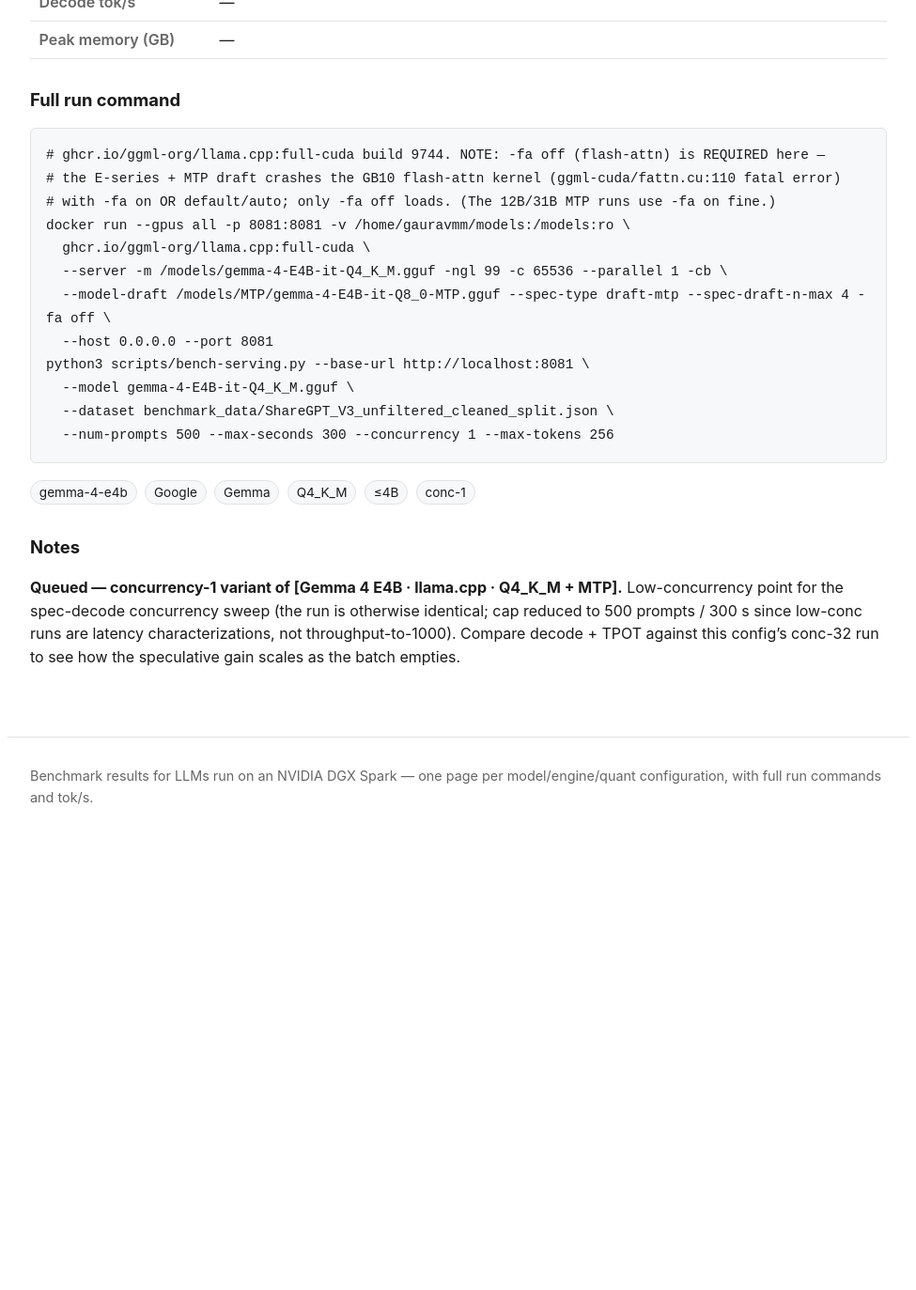
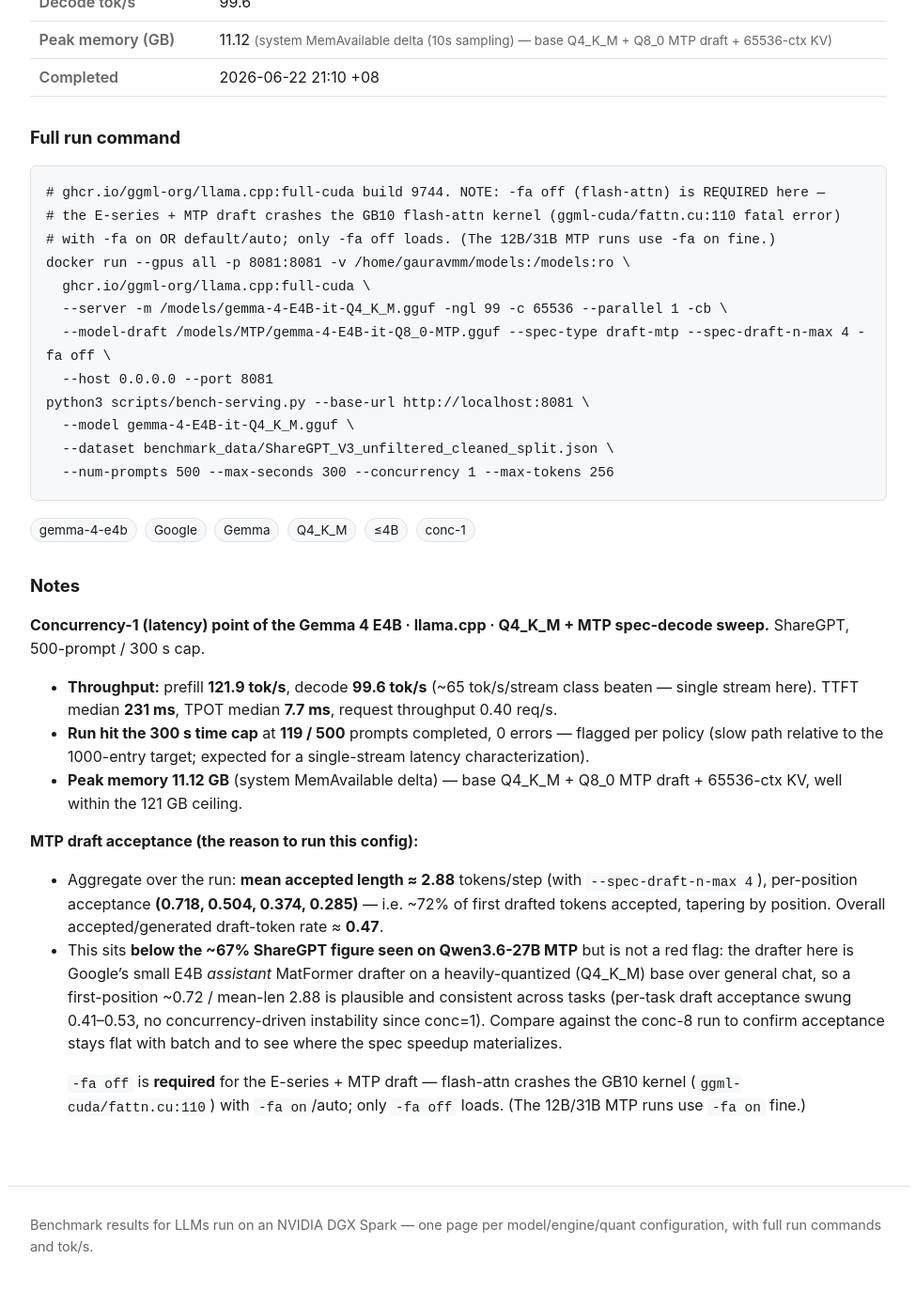
Before and after one commit to yjsoon/autobench, a Jekyll site: the page built from _configs/gemma-4-e4b-it-llamacpp-mtp-c1.md, in a window 1280 px wide and 1400 px high, scrolled down 841 px. Shown: the top 1373 px of the window at 94% size, without its empty margins (152-1127 px from the left). Built offline with Jekyll 4.4.1, drawn with Linux system fonts in a browser that asks for light colours; before the commit the page ends 1764 px from its top, so only the background shows below that; some of the changed text lies outside the part shown.

Commit message:
Bench: Gemma-4 E4B Q4_K_M + MTP conc-1 (decode 99.6 tok/s, TPOT 7.7ms, acceptance ~0.47/mean-len 2.88)
Salvaged interrupted run — bench completed (119/500, hit 300s cap, 0 errors)
before teardown; container + processes cleaned up. -fa off required (E-series
MTP crashes GB10 flash-attn kernel).

Co-Authored-By: Claude Opus 4.8 <noreply@anthropic.com>
Claude-Session: https://claude.ai/code/session_01ENGfH67zetzXPvsJ5zgMQP

```diff
--- a/_configs/gemma-4-e4b-it-llamacpp-mtp-c1.md
+++ b/_configs/gemma-4-e4b-it-llamacpp-mtp-c1.md
@@ -15,13 +15,13 @@ modalities: [text]
 mm_served: false
 concurrency: 1
 tags: [gemma-4-e4b, Google, Gemma, Q4_K_M, ≤4B, conc-1]
-status: pending
-prefill_toks:
-decode_toks:
-mem_gb:
-mem_source:
-measured_on:
-completed_at:
+status: done
+prefill_toks: 121.9
+decode_toks: 99.6
+mem_gb: 11.12
+mem_source: system MemAvailable delta (10s sampling) — base Q4_K_M + Q8_0 MTP draft + 65536-ctx KV
+measured_on: 2026-06-22
+completed_at: 2026-06-22 21:10 +08
 run_command: |
   # ghcr.io/ggml-org/llama.cpp:full-cuda build 9744. NOTE: -fa off (flash-attn) is REQUIRED here —
   # the E-series + MTP draft crashes the GB10 flash-attn kernel (ggml-cuda/fattn.cu:110 fatal error)
@@ -37,4 +37,14 @@ run_command: |
     --num-prompts 500 --max-seconds 300 --concurrency 1 --max-tokens 256
 ---
 
-**Queued — concurrency-1 variant of [Gemma 4 E4B · llama.cpp · Q4_K_M + MTP].** Low-concurrency point for the spec-decode concurrency sweep (the run is otherwise identical; cap reduced to 500 prompts / 300 s since low-conc runs are latency characterizations, not throughput-to-1000). Compare decode + TPOT against this config's conc-32 run to see how the speculative gain scales as the batch empties.
+**Concurrency-1 (latency) point of the Gemma 4 E4B · llama.cpp · Q4_K_M + MTP spec-decode sweep.** ShareGPT, 500-prompt / 300 s cap.
+
+- **Throughput:** prefill **121.9 tok/s**, decode **99.6 tok/s** (~65 tok/s/stream class beaten — single stream here). TTFT median **231 ms**, TPOT median **7.7 ms**, request throughput 0.40 req/s.
+- **Run hit the 300 s time cap** at **119 / 500** prompts completed, 0 errors — flagged per policy (slow path relative to the 1000-entry target; expected for a single-stream latency characterization).
+- **Peak memory 11.12 GB** (system MemAvailable delta) — base Q4_K_M + Q8_0 MTP draft + 65536-ctx KV, well within the 121 GB ceiling.
+
+**MTP draft acceptance (the reason to run this config):**
+- Aggregate over the run: **mean accepted length ≈ 2.88** tokens/step (with `--spec-draft-n-max 4`), per-position acceptance **(0.718, 0.504, 0.374, 0.285)** — i.e. ~72% of first drafted tokens accepted, tapering by position. Overall accepted/generated draft-token rate ≈ **0.47**.
+- This sits **below the ~67% ShareGPT figure seen on Qwen3.6-27B MTP** but is not a red flag: the drafter here is Google's small E4B *assistant* MatFormer drafter on a heavily-quantized (Q4_K_M) base over general chat, so a first-position ~0.72 / mean-len 2.88 is plausible and consistent across tasks (per-task draft acceptance swung 0.41–0.53, no concurrency-driven instability since conc=1). Compare against the conc-8 run to confirm acceptance stays flat with batch and to see where the spec speedup materializes.
+
+> `-fa off` is **required** for the E-series + MTP draft — flash-attn crashes the GB10 kernel (`ggml-cuda/fattn.cu:110`) with `-fa on`/auto; only `-fa off` loads. (The 12B/31B MTP runs use `-fa on` fine.)
```
